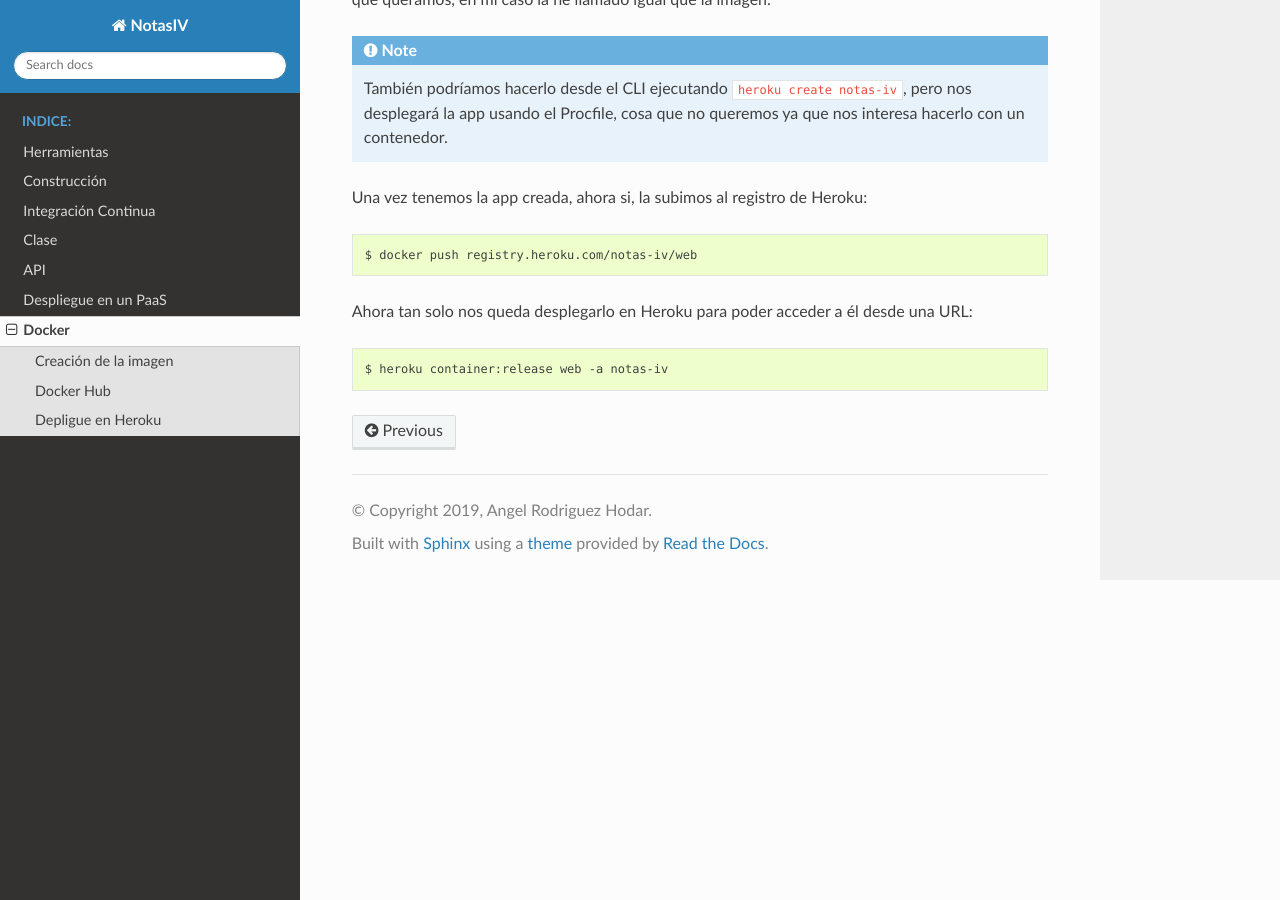
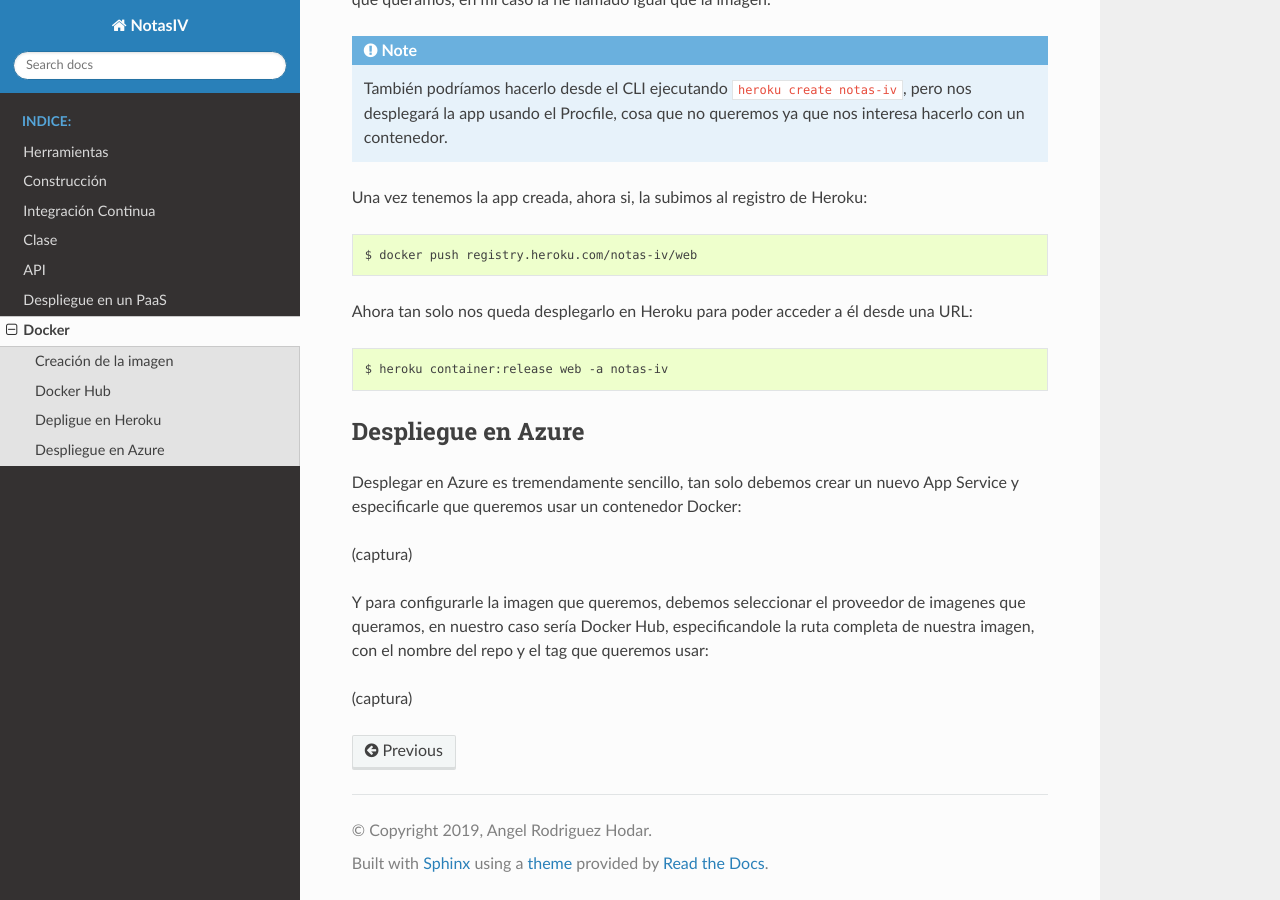
Before and after one commit to angelhodar/NotasIV, a Sphinx documentation site: the page built from docs/docker.rst, in a window 1280 px wide and 900 px high, scrolled down 5722 px. Built offline with Sphinx 7.4.7 and the Read the Docs theme 2.0.0, drawn with Linux system fonts in a browser that asks for light colours.

Commit message:
Añade estructura de documentación de Azure para docker. #26

```diff
--- a/docs/docker.rst
+++ b/docs/docker.rst
@@ -189,3 +189,16 @@ desde una URL:
 .. code:: bash
 
     $ heroku container:release web -a notas-iv
+
+
+Despliegue en Azure
+-------------------
+
+Desplegar en Azure es tremendamente sencillo, tan solo debemos crear un nuevo App Service y especificarle que queremos usar un contenedor Docker:
+
+(captura)
+
+Y para configurarle la imagen que queremos, debemos seleccionar el proveedor de imagenes que queramos, en nuestro caso sería Docker Hub, especificandole
+la ruta completa de nuestra imagen, con el nombre del repo y el tag que queremos usar:
+
+(captura)
```
